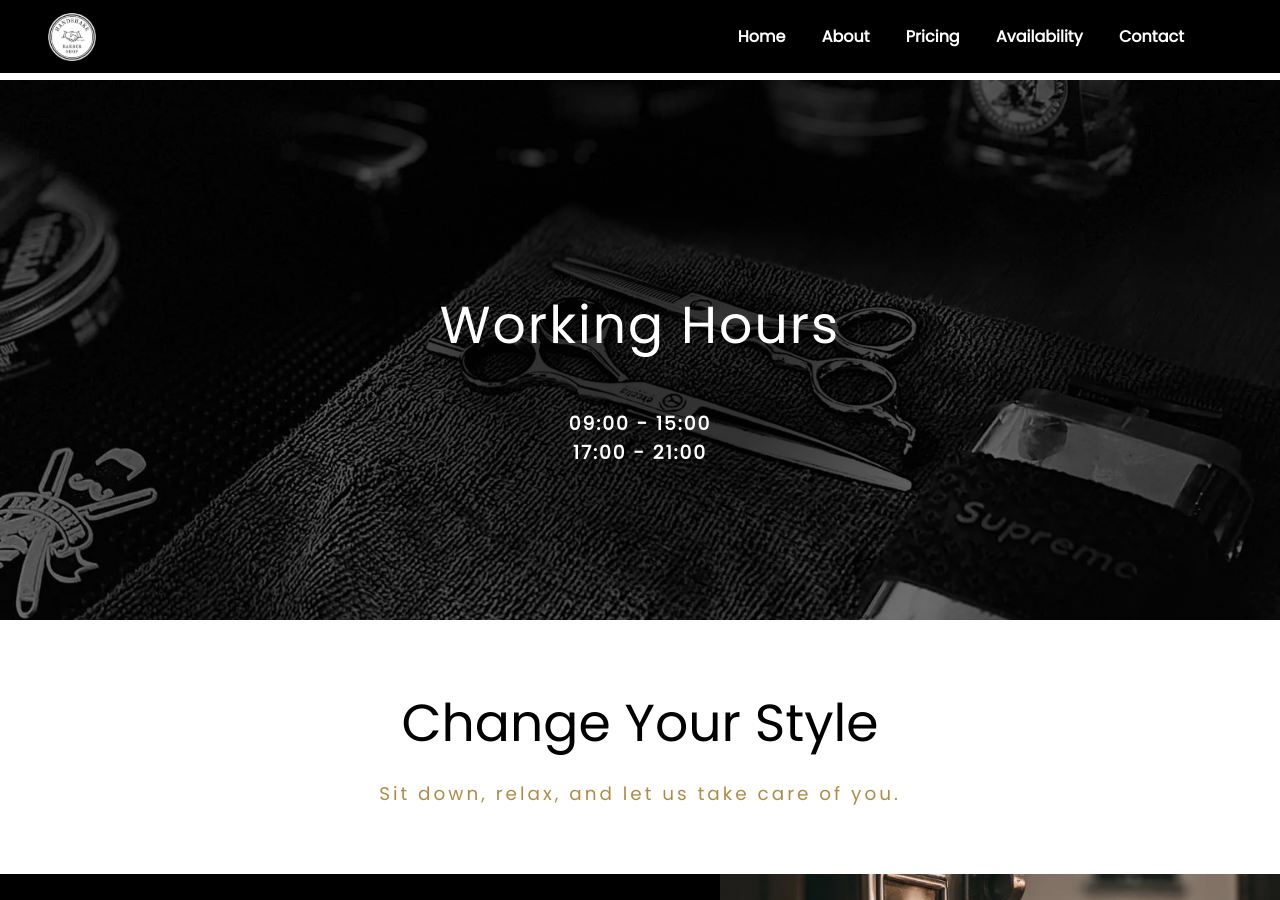
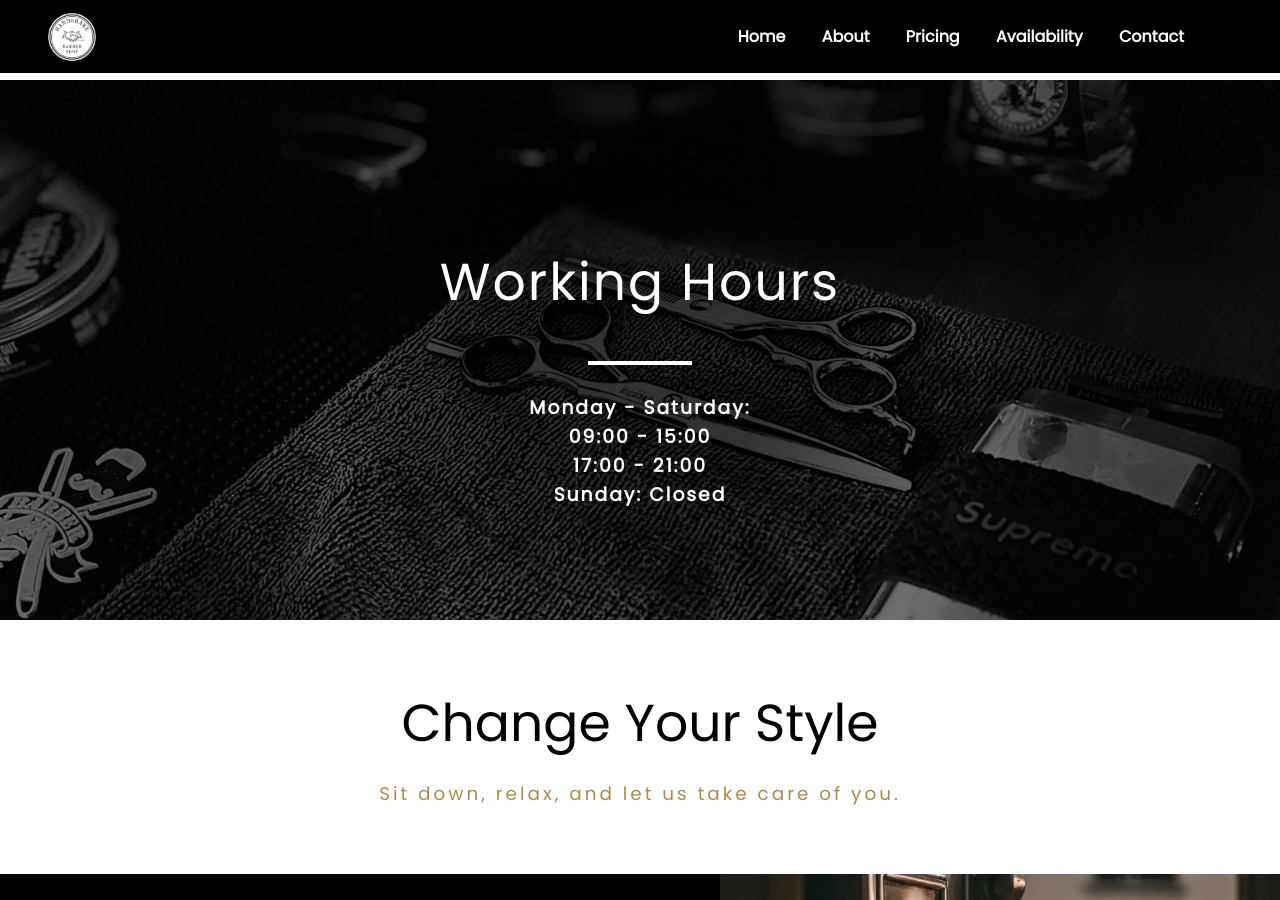
Before and after one commit to RigasAlex/handshake-barbershop, a Jekyll site: the page built from index.md, in a window 1280 px wide and 900 px high, scrolled down 2832 px. Built offline with Jekyll 4.4.1, drawn with Linux system fonts in a browser that asks for light colours.

Commit message:
edit paralax

```diff
--- a/_config.yml
+++ b/_config.yml
@@ -37,7 +37,8 @@
 address_link: https://www.google.com/maps/place/Handshake+Barbershop/@40.7415667,24.5767752,21z/data=!4m12!1m6!3m5!1s0x0:0x7b432e8933008008!2sHandshake+Barbershop!8m2!3d40.7415961!4d24.5767899!3m4!1s0x0:0x7b432e8933008008!8m2!3d40.7415961!4d24.5767899
 address: Prinos, Thassos - 64010
 working_hours:
-  days:  Tuesday - Saturday
+  days:  Monday - Saturday
+  days-close: Sunday
   hours:
     - 09:00 - 15:00
     - 17:00 - 21:00
--- a/_includes/working-hours.html
+++ b/_includes/working-hours.html
@@ -6,12 +6,17 @@
 >
     <div class="caption">
         <h2 class="title">Working Hours</h2>
-        <h3>
-            {{ site.working_hours.day }}
+        <h3 class="margin">
+            {{ site.working_hours.days }}:
             {% for hour in site.working_hours.hours %}
             <br />
             {{ hour }}
             {% endfor %}
+            <br/>
+            {% for day in site.working_hours.days-close %}
+            {{day}}: Closed
+            {% endfor %}
         </h3>
     </div>
+
 </div>
--- a/_sass/components/paralax.scss
+++ b/_sass/components/paralax.scss
@@ -34,10 +34,11 @@
         margin-top: 1em;
     }
 
-    h1 {
+    .title {
         position: relative;
     }
-    h1::after {
+
+    .title::after {
         content: "";
         position: absolute;
         bottom: -30%;
@@ -46,10 +47,21 @@
         height: 4px;
         width: 2em;
         margin: auto;
-        // margin: 0 1em 0 1em;
+        // margin: 1em auto;
         // transform: scaleX(0);
         background-color: white;
         // background: $light-color;
         transition: 0.7s transform cubic-bezier(0.06, 0.9, 0.28, 1);
     }
+
+    .margin {
+        margin-top: 3em;
+    }
 }
+
+// media query
+@media screen and (max-width: 768px) {
+    .parallax {
+        background-attachment: scroll;
+    }
+}
```
Also changed, not shown: Gemfile.lock.
